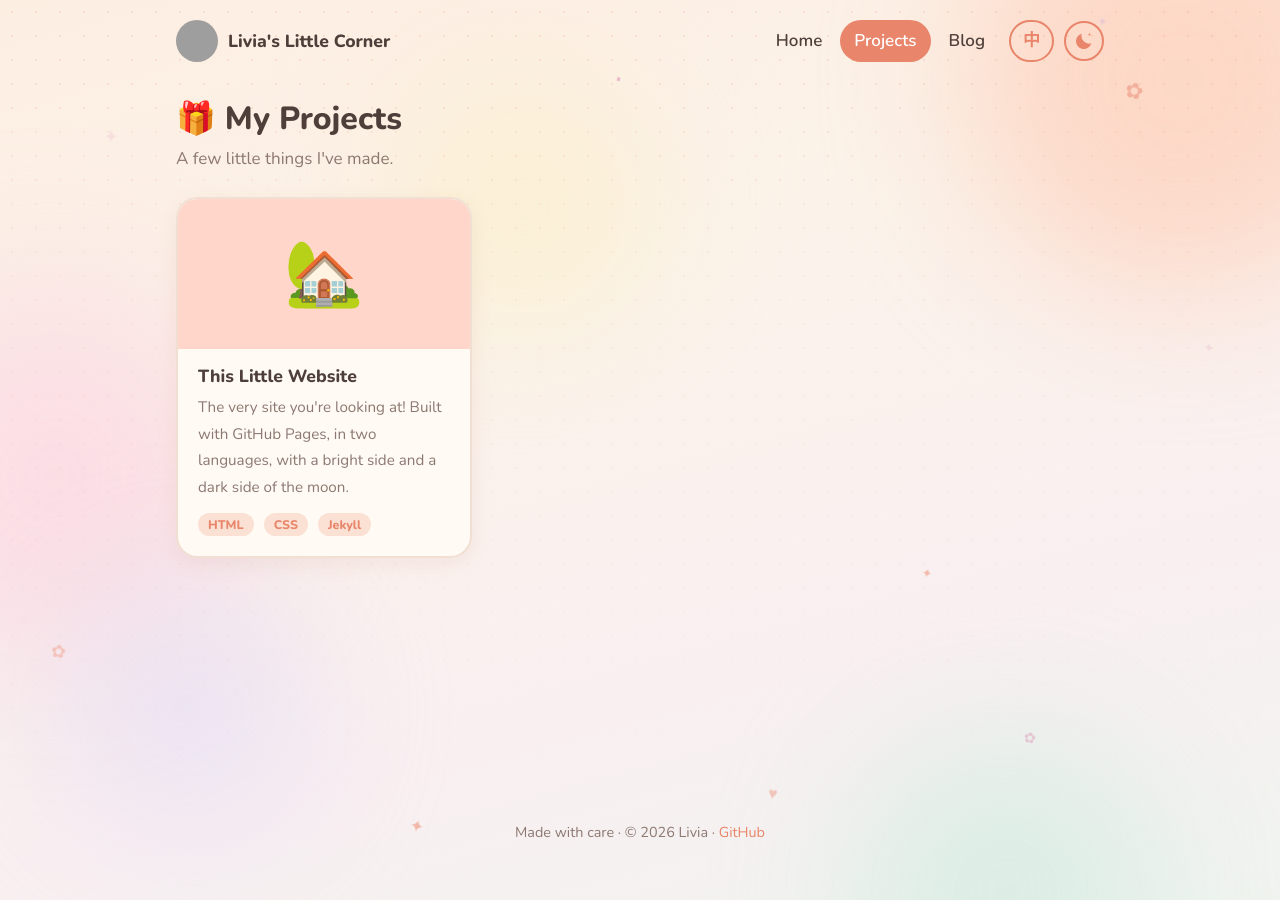
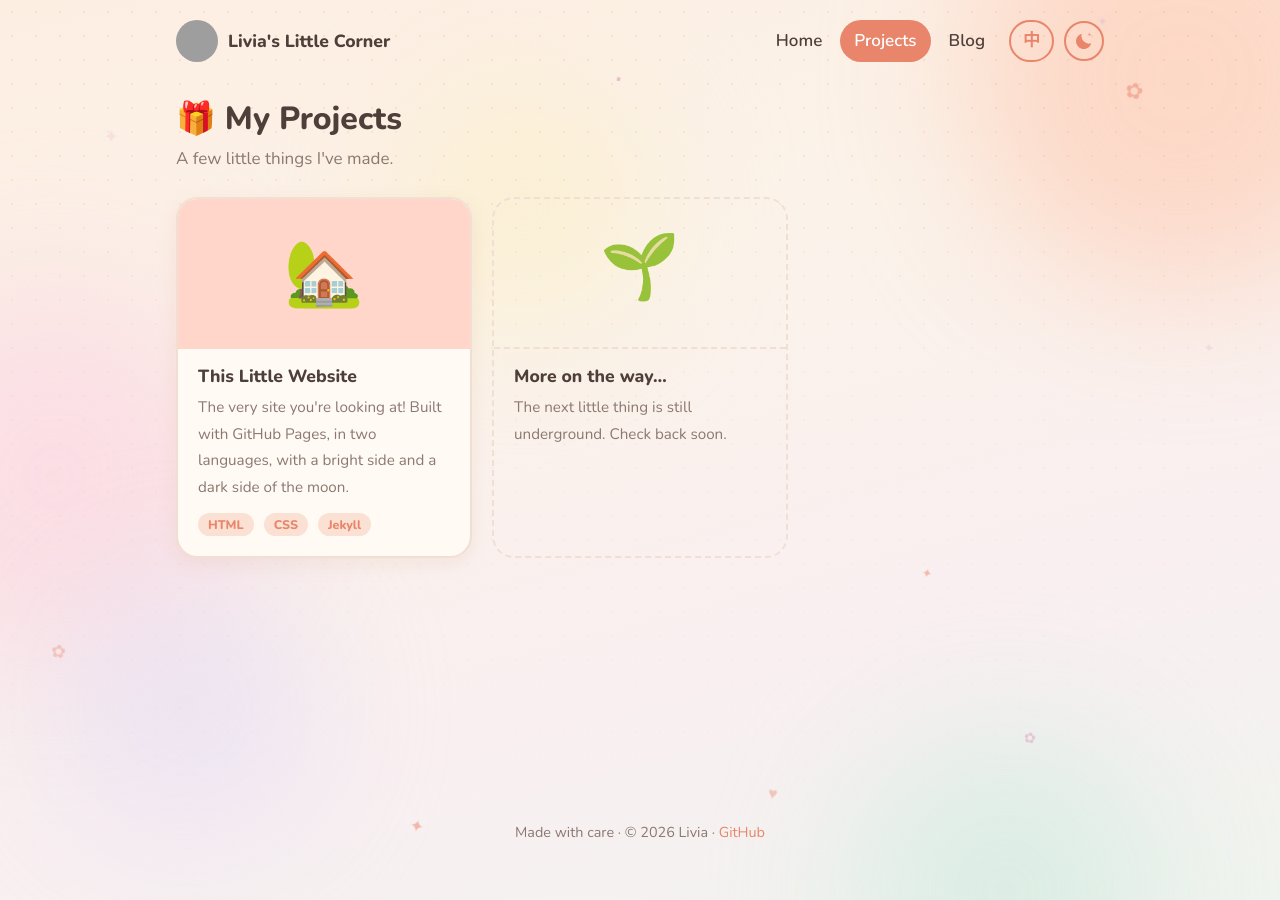
Before and after one commit to livia-bai/livia-bai.github.io, a Jekyll site: the page built from projects.html, in a window 1280 px wide. Built offline with Jekyll 4.4.1, drawn with Linux system fonts in a browser that asks for light colours; grey boxes are pictures that could not be loaded.

Commit message:
Turn on comments, longer bio, tidy projects and post list
- Fill in giscus repo/category IDs so comments appear under posts
- Add a playful moon hint to the home bio (zh/en)
- Hide Featured work on home until there are two or more projects
- Add a 'more on the way' card to the projects page
- Drop the redundant language tag from post lists

Co-Authored-By: Claude <noreply@anthropic.com>

```diff
--- a/_config.yml
+++ b/_config.yml
@@ -7,8 +7,8 @@ author:
   avatar: "https://github.com/livia-bai.png"   # 和 GitHub 头像同步；也可以填表情如 "🌷"，或图片路径如 /assets/img/avatar.jpg
   tagline_zh: "喜欢做小东西、写点碎碎念的人"
   tagline_en: "I make little things and write little notes."
-  bio_zh: "你好呀！这里是我的小角落，放着我做过的作品和平时写下的文字。欢迎随便逛逛～"
-  bio_en: "Hi there! This is my little corner of the internet, where I keep things I've made and words I've written. Make yourself at home~"
+  bio_zh: "你好呀！这里是我的小角落，放着我做过的作品和平时写下的文字。欢迎随便逛逛～我住在月亮朝着你的这一面，那背面住着谁呢？点右上角的小月亮翻过去看看就知道啦。如果有什么让你笑了一下，记得在文章下面给我留个言哦 🌙"
+  bio_en: "Hi there! This is my little corner of the internet, where I keep things I've made and words I've written. Make yourself at home~ I live on the side of the moon that faces you. Who lives on the other side? Tap the little moon up top and find out. And if anything here makes you smile, leave me a note under a post 🌙"
   email: ""               # 想公开邮箱就填上
   github: "livia-bai"     # 你的 GitHub 用户名
 
@@ -19,9 +19,9 @@ baseurl: ""
 # 评论区（giscus，用 GitHub Discussions 存留言）。repo_id / category_id 填好后评论区才会出现
 giscus:
   repo: "livia-bai/livia-bai.github.io"
-  repo_id: ""
+  repo_id: "R_kgDOVTSfcg"
   category: "Announcements"
-  category_id: ""
+  category_id: "DIC_kwDOVTSfcs4DJWhh"
 
 permalink: /blog/:year/:month/:day/:title/
 markdown: kramdown
--- a/_includes/post-list.html
+++ b/_includes/post-list.html
@@ -5,7 +5,6 @@
     <a href="{{ post.url | relative_url }}">
       <span class="post-date">{{ post.date | date: "%Y-%m-%d" }}</span>
       <span class="post-item-title">{{ post.title }}</span>
-      {% if post.lang == 'en' %}<span class="tag lang-tag">EN</span>{% else %}<span class="tag lang-tag">中</span>{% endif %}
       <span class="post-excerpt">{{ post.excerpt | strip_html | truncate: 80 }}</span>
     </a>
   </li>
--- a/assets/css/style.css
+++ b/assets/css/style.css
@@ -331,6 +331,9 @@ a.project:hover { transform: translateY(-4px) rotate(-.5deg); text-decoration: n
 .project-emoji { font-size: 64px; transition: transform .3s; }
 a.project:hover .project-emoji { transform: scale(1.15) rotate(-6deg); }
 .project-body { padding: 16px 20px 20px; }
+.project-soon { border-style: dashed; box-shadow: none; background: transparent; }
+.project-soon .project-cover { background: transparent; border-bottom: 2px dashed var(--border); }
+.project-soon .project-emoji { animation: bob 3.5s ease-in-out infinite; }
 .project-body h3 { margin: 0 0 6px; font-size: 1.1rem; }
 .project-body p { margin: 0 0 12px; color: var(--muted); font-size: .95rem; }
 .tags { display: flex; flex-wrap: wrap; gap: 6px; }
--- a/index.html
+++ b/index.html
@@ -19,13 +19,15 @@ nav: home
   </div>
 </section>
 
+{% assign featured = site.data.projects | where: "featured", true %}
+{% if featured.size >= 2 %}
 <section>
   <h2 class="section-title">🌟 <span lang="zh">精选作品</span><span lang="en">Featured work</span></h2>
   <div class="project-grid">
-    {% assign featured = site.data.projects | where: "featured", true %}
     {% for project in featured limit: 3 %}{% include project-card.html project=project %}{% endfor %}
   </div>
 </section>
+{% endif %}
 
 <section>
   <h2 class="section-title">📝 <span lang="zh">最新文章</span><span lang="en">Latest posts</span></h2>
--- a/projects.html
+++ b/projects.html
@@ -9,4 +9,11 @@ permalink: /projects/
 <p class="page-intro"><span lang="zh">做过的一些小东西，都在这里啦。</span><span lang="en">A few little things I've made.</span></p>
 <div class="project-grid">
   {% for project in site.data.projects %}{% include project-card.html project=project %}{% endfor %}
+  <div class="project card project-soon">
+    <div class="project-cover"><span class="project-emoji">🌱</span></div>
+    <div class="project-body">
+      <h3><span lang="zh">更多作品正在发芽…</span><span lang="en">More on the way…</span></h3>
+      <p><span lang="zh">下一个小东西还在土里，过些日子再来看看吧。</span><span lang="en">The next little thing is still underground. Check back soon.</span></p>
+    </div>
+  </div>
 </div>
```
